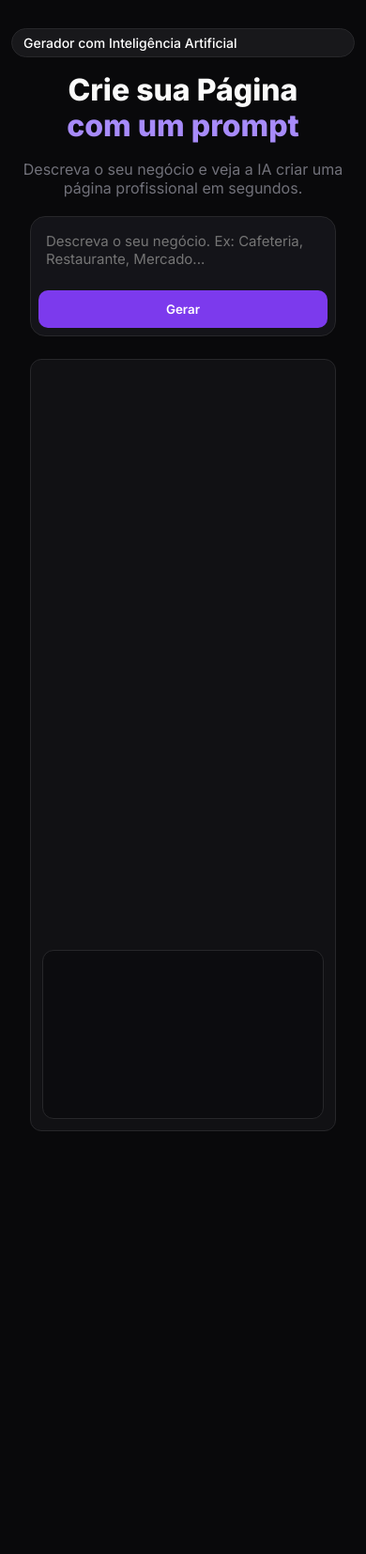
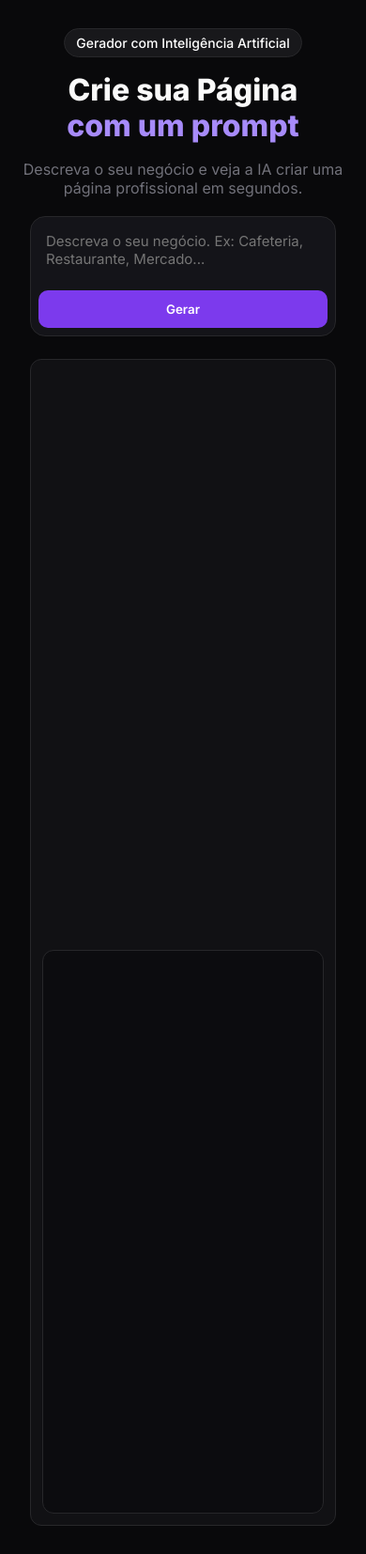
Before and after one commit to pedrolucas-portfolio/criador-de-sites, a plain HTML site: page index.html in a window 390 px wide. Shown: the whole page at 94% size. Before the commit the page ends 1234 px from the top, so only its background shows below. Drawn offline with Linux system fonts and the light colour scheme.

Commit message:
Update style.css
Corrigindo erros

```diff
--- a/style.css
+++ b/style.css
@@ -15,6 +15,14 @@ body {
   outline: none;
 }
 
+header {
+  display: flex;
+  flex-direction: column;
+  align-items: center;
+  width: 100%;
+}
+
+
 .etiqueta {
   color: #ffffff;
   background: #18181b;
@@ -24,6 +32,8 @@ body {
   font-weight: 500;
   border: 1px solid #27272a;
   margin-bottom: 16px;
+  width: fit-content;
+  text-align: center;
 }
 
 h1 {
@@ -170,10 +180,13 @@ pre{
     order: 2;
   }
 
-  .bloco-codigo {
+    .bloco-site {
     width: 100%;
-    min-height: 180px;
-    max-height: 220px;
+    height: 480px;
+    min-height: 450px;
+    order: 1;
+    border: 1px solid #27272a;
+    background-color: #141419;
   }
 
   .bloco-site {
```
